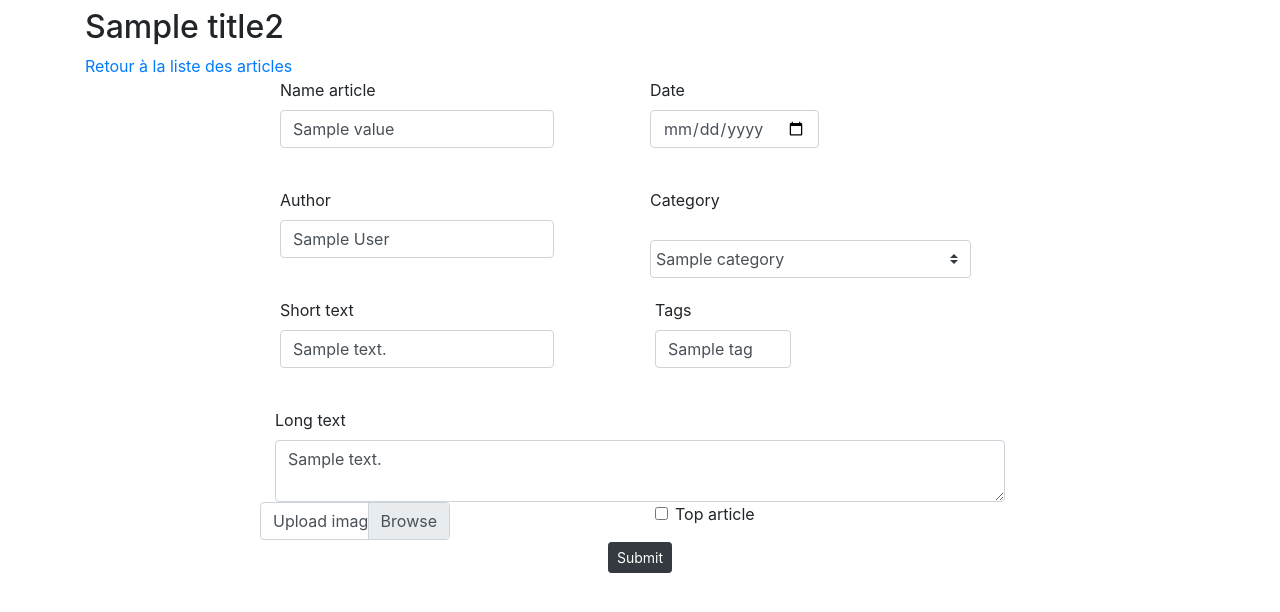
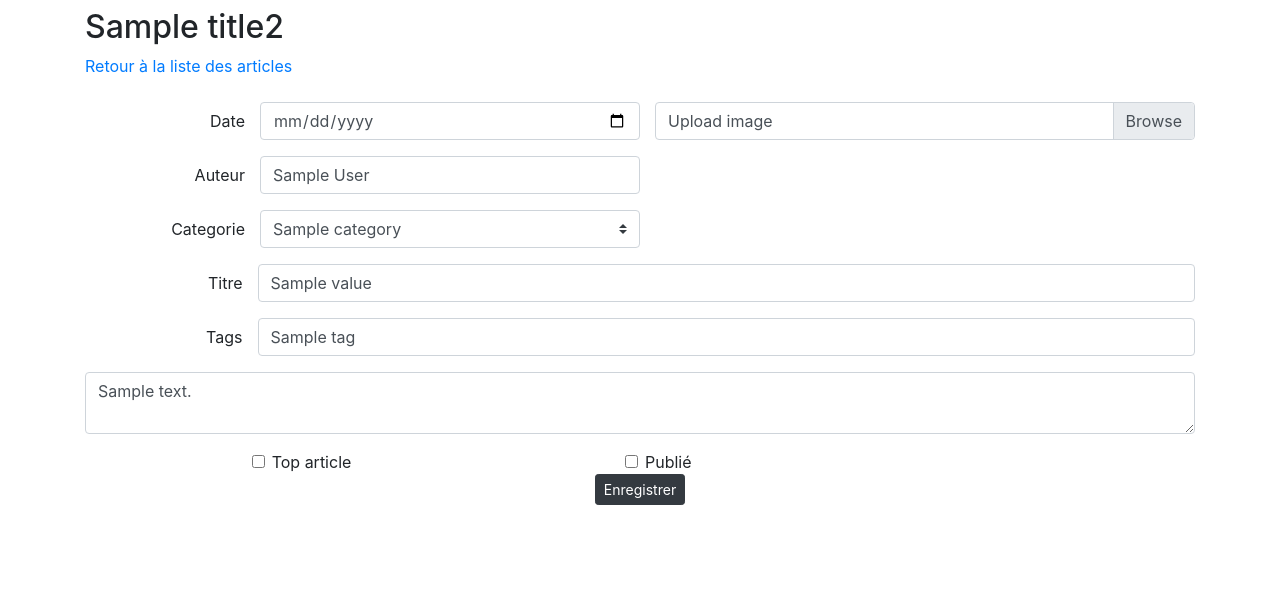
Before and after one commit to Erkha/WildPostInvestigation, a PHP site: template src/View/AdminArticle/adminArticleForm.html.twig in a window 1280 px wide. Shown: the part 94-706 px from the top of the page. Run offline with PHP 8.4, Linux system fonts and the light colour scheme; the template is opened without the code that fills it: most values are stand-ins (such as "Sample title", 1, 10 or a date in 2020); a stand-in replaces the project's code that opens the database connection; some libraries are stand-ins or nearby versions; some web fonts are replaced.

Commit message:
reviewed article form view

```diff
--- a/src/View/AdminArticle/adminArticleForm.html.twig
+++ b/src/View/AdminArticle/adminArticleForm.html.twig
@@ -1,88 +1,81 @@
 {% extends 'adminLayout.html.twig' %}
 {% block javascript %}
     <script src="https://cloud.tinymce.com/5/tinymce.min.js?apiKey=w5r8f7bjk1wzj1l99fkqvxpv74xcpg35e0wqwzj2fu99magk"></script>
-    <script>  tinymce.init({	entity_encoding : "raw",
+    <script>  tinymce.init({entity_encoding : "raw",
 														encoding: "UTF-8",
-    													selector: '#content',}); </script>
+    												selector: '#content',
+    												resize: true,
+    												plugins: "link",
+    												plugins: "autoresize"}); </script>
 {% endblock %}
 {% block content %}
 <div class="container">
 	<h2 class="mt-2">{{title2}}</h2>
 	<a href="/adminArticle/index"> Retour à la liste des articles</a>
-	<form action="" method="POST">
+
+
+	<form action="" method="POST" class="mt-4">
 		<input id="id" name="id" type="hidden" value="{{values.id}}">
-		<div class="row justify-content-center">
-			<div class="form-row col-4">
-			    <div class="form-group">
-			      	<label for="inputText">Name article</label>
-			      	<input type="text" class="form-control" name="title" id="title" value="{{ values.title }}" required>
-					<label class="form-check-label">{{ errors.title }}</label>
+
+		<div class="row">
+			<div class="col-md-6">
+		    <div class="form-group row"> <!-- date  -->
+		      <label for="date" class="col-4 text-right my-auto">Date</label>
+		      <input type="date" class="form-control col-8 {{isValid.date}}" name="date" id="date" value="{{ values.date }}" required>
+		      <div class="invalid-feedback">{{ errors.date }}</div>
 		    </div>
+		    <div class="form-group row"><!-- auteur  -->
+		      <label for="author" class="col-4 text-right my-auto">Auteur</label>
+		      <input type="text" class="form-control col-8 {{isValid.author}}" name="author" id="author" value="{{ values.author }}" required>
+		      <div class="invalid-feedback">{{ errors.author }}</div>
 		    </div>
-			<div class="form-row col-4">
-			    <div class="form-group">
-			      <label for="inputText">Date</label>
-			      <input type="date" class="form-control" name="date" id="date" value="{{ values.date }}" required>
-			      <label class="form-check-label">{{ errors.date }}</label>
-			    </div>
-			</div>
-	  	</div>
-		<div class="row justify-content-center">
-			<div class="form-row col-4">
-			    <div class="form-group">
-			      <label for="inputText">Author</label>
-			      <input type="text" class="form-control" name="author" id="author" value="{{ values.author }}" required>
-			      <label class="form-check-label">{{ errors.author }}</label>
-			    </div>
-			</div>
-			<div class="form-row col-4">
-			{# Todo: foreach #}
-				<label for="inputText">Category</label>
-				<select name="category" id="category" class="custom-select col-11" required>
+				<div class="form-group row"> <!-- categorie  -->
+					<label for="category" class="col-4 text-right my-auto">Categorie</label>
+					<select name="category" id="category" class="custom-select col-8 {{isValid.category}}" required>
 						{% for category in categories %}
 							<option value="{{category.id}}" {% if category.id == values.category %} selected {% endif %}>{{category.name}}</option>
 						{% endfor %}
 					</select>
-				<label class="form-check-label">{{ errors.category }}</label>
+					<div class="invalid-feedback">{{ errors.category }}</div>
+				</div>
+			</div>
+			<div class="col-md-6">
+		    <div class="custom-file"> <!-- image  -->
+					<input type="file" class="custom-file-input {{isValid.upFile}}" name="upFile" id="upFile">
+					<label class="custom-file-label col-12	" for="upFile">Upload image</label>
+					<div class="invalid-feedback">{{ errors.upFile }}</div>
+				</div>
+			</div>
+		</div>
+
+    <div class="form-group row mr-0"> <!--  title -->
+      <label for="title" class="col-2 text-right my-auto">Titre</label>
+      <input type="text" class="form-control col-10 {{isValid.title}}" name="title" id="title" value="{{ values.title }}"required>
+      <div class="invalid-feedback">{{ errors.title }}</div>
+    </div>
+  	<div class="form-group row mr-0"><!-- tags en attendant de les gérer dans  le texte  -->
+  		<label for="tag" class="col-2 text-right my-auto">Tags</label>
+  		<input type="text" class="form-control col-10 {{isValid.tag}}" name="tag" id="tag" value="{{ values.tag }}" >
+  		<div class="invalid-feedback text-center">{{ errors.tag }}</div>
+  	</div>
+
+		<div class="form-group"><!-- tiny MCE  -->
+	    	<textarea class="form-control {{isValid.content}}" id="content" name="content" placeholder="article description">{{ values.content }}</textarea>
+	    	<div class="invalid-feedback">{{ errors.content }}</div>
+	  </div>
+		<div class="form-row ">
+			<div class="col-2"></div>
+    		<div class="form-check col-4"><!-- top article  -->
+	        <input class="form-check-input " type="checkbox" value="" name="topArt" id="topArt">
+	        <label class="form-check-label" for="topArt">Top article</label>
+    		</div>
+    		<div class="form-check col-4"><!-- Publié  -->
+	        <input class="form-check-input" type="checkbox" value="" name="published" id="published">
+	        <label class="form-check-label" for="published">Publié</label>
     		</div>
     </div>
 		<div class="row justify-content-center">
-			<div class="form-row col-4">
-			    <div class="form-group">
-			      <label for="inputText">Short text</label>
-			      <input type="text" class="form-control" name="shortText" id="shortText" value="{{ values.shortText }}"required>
-			      <label class="form-check-label">{{ errors.shortText }}</label>
-			    </div>
-			</div>
-			<div class="form-row col-4">
-		    	<div class="form-group col-5">
-		      		<label for="inputText">Tags</label>
-		      		<input type="text" class="form-control" name="tag" id="tag" value="{{ values.tag }}" required>
-		      		<label class="form-check-label">{{ errors.tag }}</label>
-		    	</div>
-	    	</div>
-		</div>
-		<div class="row justify-content-center">
-			<div class="col-8">
-			    <label for="content">Long text</label>
-			    <textarea class="form-control" id="content" name="content" placeholder="article description">{{ values.content }}</textarea>
-			</div>
-		</div>
-		<div class="row justify-content-center">
-		    <div class="custom-file col-4">
-				<input type="file" class="custom-file-input" name="upload" id="upload">
-				<label class="custom-file-label col-6" for="customFile">Upload image</label>
-				<label class="form-check-label">{{ errors.upload }}</label>
-			</div>
-			<div class="form-group col-4">
-	    		<div class="form-check">
-			        <input class="form-check-input" type="checkbox" value="" name="topArt" id="topArt">
-			        <label class="form-check-label" for="invalidCheck2">Top article</label>
-	    		</div>
-	  		</div>
-		</div>
-		<div class="row justify-content-center">
-				<button type="submit" class="btn btn-dark btn-sm">Submit</button>
+			<button type="submit" class="btn btn-dark btn-sm">Enregistrer</button>
   	</div>
 	</form>
 </div>
```
Also changed, not shown: src/Controller/AdminArticleController.php (+20 -1 lines), public/assets/images/myAvatar.png (added). Lines whose indentation alone changed are shown as unchanged.
